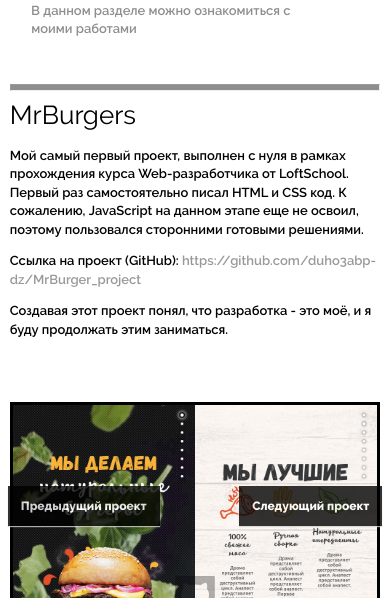
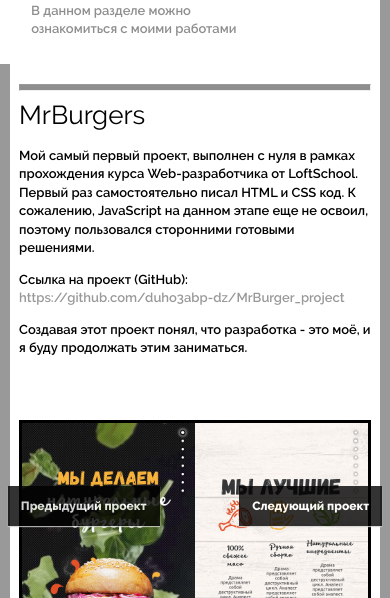
Before and after one commit to duho3abp-dz/Portfolio_project, a website built with webpack: page app/html/pages/projects.html in a window 390 px wide. Shown: the part 223-821 px from the top of the page. Built offline with nearby package versions, Linux system fonts and the light colour scheme; files whose address does not match are found by name.

Commit message:
added animation to the project page, removed the fixed link to GitHub from mobile versions

```diff
--- a/app/css/block/projects.scss
+++ b/app/css/block/projects.scss
@@ -2,16 +2,31 @@
 
 .project-header {
     position: absolute;
-    left: 8%;
+    // left: 8%;
+    padding-left: 8%;
+    padding-bottom: 60px;
     width: 28%;
+    background: #fff;
+    z-index: 10;
 }
 
 .project-header_block {
     background: #fff;
 }
 
+.progect_gray {
+    background: #999;
+    position: relative;
+    display: grid;
+    overflow: hidden;
+}
+
 .wrapper_project {
+    margin: 0 auto;
+    width: 65%;
     display: grid;
+    background: #fff;
+    z-index: 5;
 }
 
 .project__slide--wrap {
@@ -20,7 +35,7 @@
 
 .project_block {
     margin-top: 185px;
-    width: 60%;
+    width: 90%;
     justify-self: center;
     display: none;
     grid-gap: 50px;
--- a/app/css/media/laptop.scss
+++ b/app/css/media/laptop.scss
@@ -5,8 +5,8 @@
         fill: #fff;
     }
 
-    .navi_menu-list {
-        color: #fff;
+    .fixed-socials {
+        display: none;
     }
 
     //-----------------------------index-----------------------------
@@ -20,6 +20,10 @@
     }
 
     //-----------------------------projects-----------------------------
+    .wrapper_project {
+        width: 80%;
+    }
+
     .project_top-right {
         color: #000000;
     }
--- a/app/css/media/phones.scss
+++ b/app/css/media/phones.scss
@@ -66,8 +66,20 @@
 @media screen and (max-width: 430px) {
 
     //-----------------------------projects-----------------------------
+    .wrapper_project {
+        width: 95%;
+    }
+
     .button_custom {
         font-size: 12px;
+    }
+}
+
+@media screen and (max-width: 355px) {
+
+    //-----------------------------projects-----------------------------
+    .button_custom {
+        font-size: 10px;
     }
 }
 
@@ -103,14 +115,6 @@
         &__content {
             height: 350px;
         }
-    }
-}
-
-@media screen and (max-width: 355px) {
-
-    //-----------------------------projects-----------------------------
-    .button_custom {
-        font-size: 10px;
     }
 }
 
--- a/app/css/media/tablets.scss
+++ b/app/css/media/tablets.scss
@@ -3,6 +3,7 @@
 
     .project-header {
         width: 70%;
+        padding-bottom: 25px;
     }
 
     .project_block {
@@ -46,3 +47,9 @@
         margin-top: 20px;
     }
 }
+
+@media screen and (max-width: 600px) {
+    .wrapper_project {
+        width: 90%;
+    }
+}
--- a/app/html/pages/projects.html
+++ b/app/html/pages/projects.html
@@ -13,7 +13,20 @@
 </head>
 
 <body>
+
     <!-- -----------------------------Wrapper_project----------------------------- -->
+    <div class="progect_gray">
+        <div class="decor_one"></div>
+        <div class="decor_two"></div>
+        <div class="decor_three"></div>
+        <div class="decor_four"></div>
+        <div class="decor_five"></div>
+        <div class="decor_six"></div>
+        <div class="decor_seven"></div>
+        <div class="decor_eight"></div>
+        <div class="decor_nine"></div>
+        <div class="decor_ten"></div>
+
         <div class="wrapper_project">
             <!-- -----------------------------Project_block----------------------------- -->
             <div class="project__slide--wrap">
@@ -162,7 +175,7 @@
 
             </div>
         </div>
-
+    </div>
     <!-- -----------------------------Project_bottom----------------------------- -->
     <div class="project_bottom-prev"><a href="#" class="button_prev button_custom">Предыдущий проект</a></div>
     <div class="project_bottom-next"><a href="#" class="button_next button_custom">Следующий проект</a></div>
```
Also changed, not shown: dist/css/main.min.css, dist/pages/projects.html, 1 other file. Lines whose indentation alone changed are shown as unchanged.
